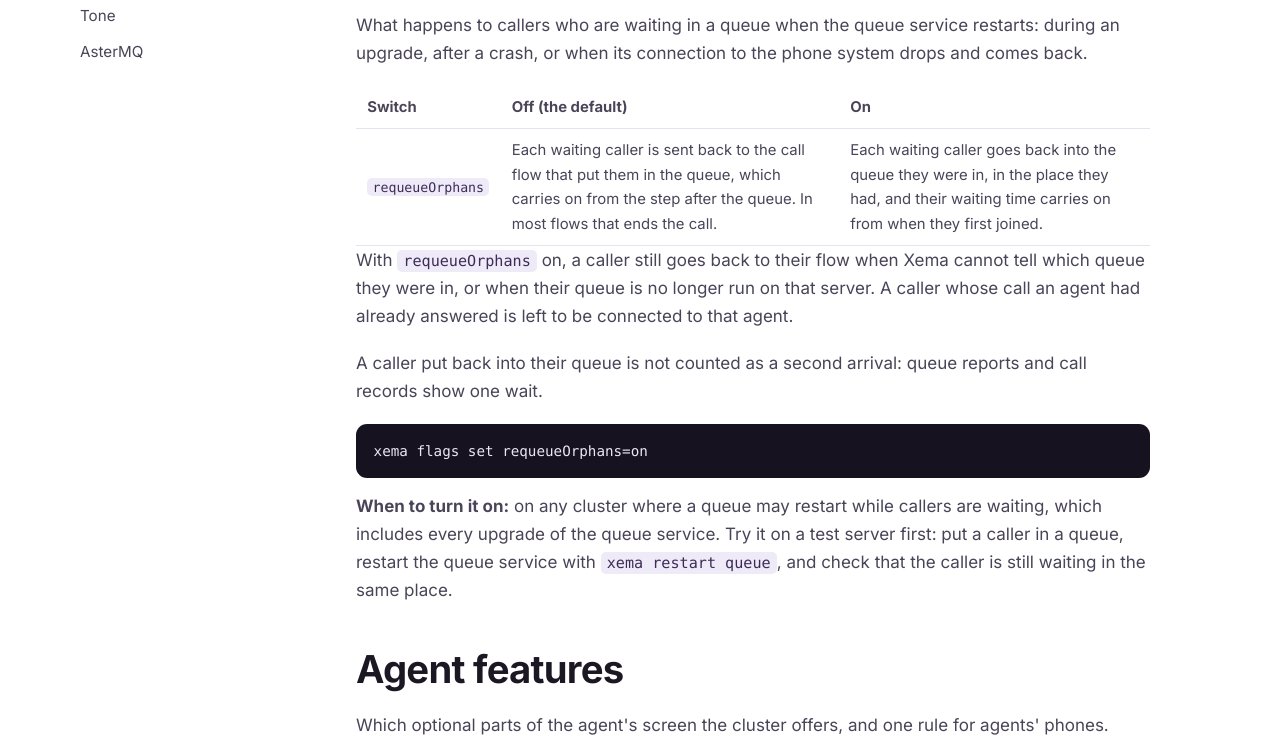
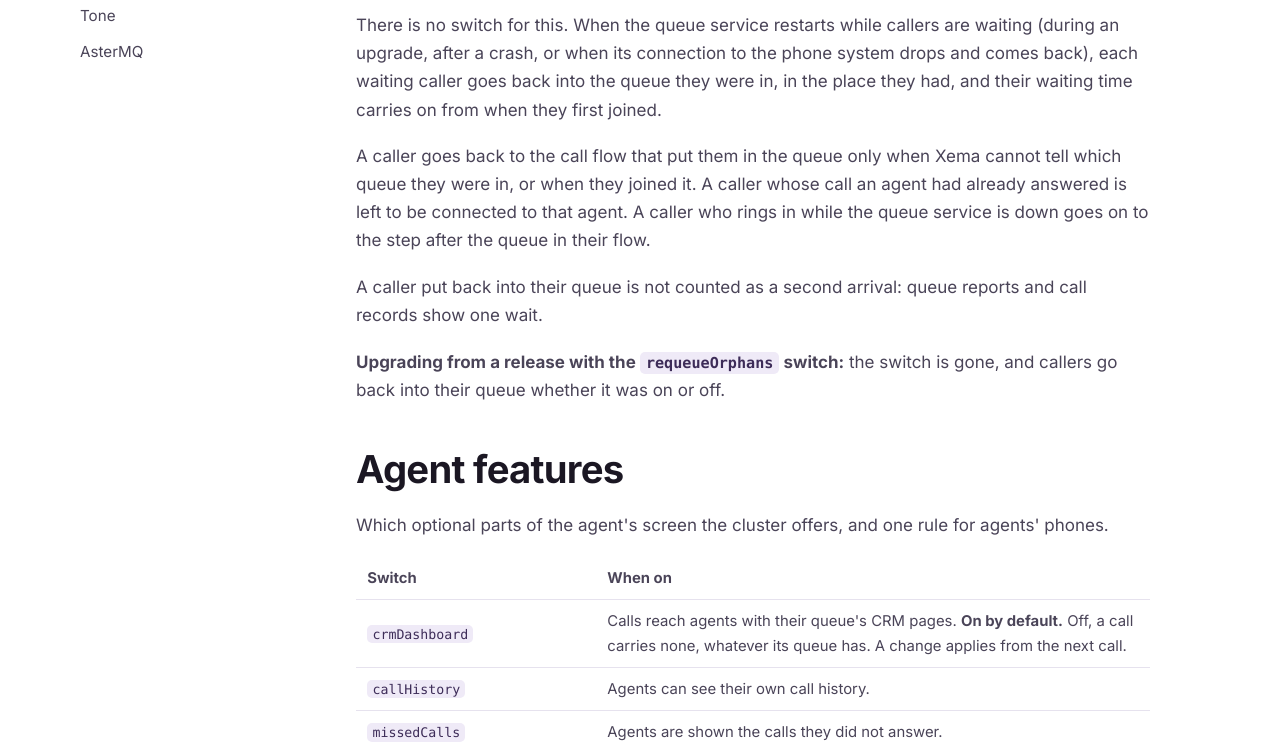
Before and after one commit to Inukollu/xema-site, a plain HTML site: page docs/switches.html in a window 1280 px wide. Shown: the part 734-1485 px from the top of the page. Drawn offline with Linux system fonts and the light colour scheme.

Commit message:
Publish website from 916676236de38862a41a3dd12f728e582648a239 Inukollu/Xema@916676236de38862a41a3dd12f728e582648a239

```diff
--- a/docs/switches.html
+++ b/docs/switches.html
@@ -73,33 +73,15 @@ xema flags set &lt;switch&gt;=on       # turn one on (off, true, false, yes and
 <p><strong>Upgrading from a release before <code>xema flags</code>:</strong> a switch that was turned on before is off after the upgrade, and is
 turned on again with <code>xema flags set</code>. Run <code>xema flags</code> before upgrading and note what is on.</p>
 <h2 id="queue-recovery">Queue recovery</h2>
-<p>What happens to callers who are waiting in a queue when the queue service restarts: during an upgrade, after a crash,
-or when its connection to the phone system drops and comes back.</p>
-<table>
-<thead>
-<tr>
-<th>Switch</th>
-<th>Off (the default)</th>
-<th>On</th>
-</tr>
-</thead>
-<tbody>
-<tr>
-<td><code>requeueOrphans</code></td>
-<td>Each waiting caller is sent back to the call flow that put them in the queue, which carries on from the step after the queue. In most flows that ends the call.</td>
-<td>Each waiting caller goes back into the queue they were in, in the place they had, and their waiting time carries on from when they first joined.</td>
-</tr>
-</tbody>
-</table>
-<p>With <code>requeueOrphans</code> on, a caller still goes back to their flow when Xema cannot tell which queue they were in, or
-when their queue is no longer run on that server. A caller whose call an agent had already answered is left to be
-connected to that agent.</p>
+<p>There is no switch for this. When the queue service restarts while callers are waiting (during an upgrade, after a
+crash, or when its connection to the phone system drops and comes back), each waiting caller goes back into the queue
+they were in, in the place they had, and their waiting time carries on from when they first joined.</p>
+<p>A caller goes back to the call flow that put them in the queue only when Xema cannot tell which queue they were in, or
+when they joined it. A caller whose call an agent had already answered is left to be connected to that agent. A caller
+who rings in while the queue service is down goes on to the step after the queue in their flow.</p>
 <p>A caller put back into their queue is not counted as a second arrival: queue reports and call records show one wait.</p>
-<pre><code>xema flags set requeueOrphans=on
-</code></pre>
-<p><strong>When to turn it on:</strong> on any cluster where a queue may restart while callers are waiting, which includes every
-upgrade of the queue service. Try it on a test server first: put a caller in a queue, restart the queue service with
-<code>xema restart queue</code>, and check that the caller is still waiting in the same place.</p>
+<p><strong>Upgrading from a release with the <code>requeueOrphans</code> switch:</strong> the switch is gone, and callers go back into their
+queue whether it was on or off.</p>
 <h2 id="agent-features">Agent features</h2>
 <p>Which optional parts of the agent's screen the cluster offers, and one rule for agents' phones.</p>
 <table>
```
Also changed, not shown: docs/commands.html (+1 -1 lines), docs/topic-cluster-settings.html (+3 -0 lines), docs/topic-process.html (+4 -0 lines).
